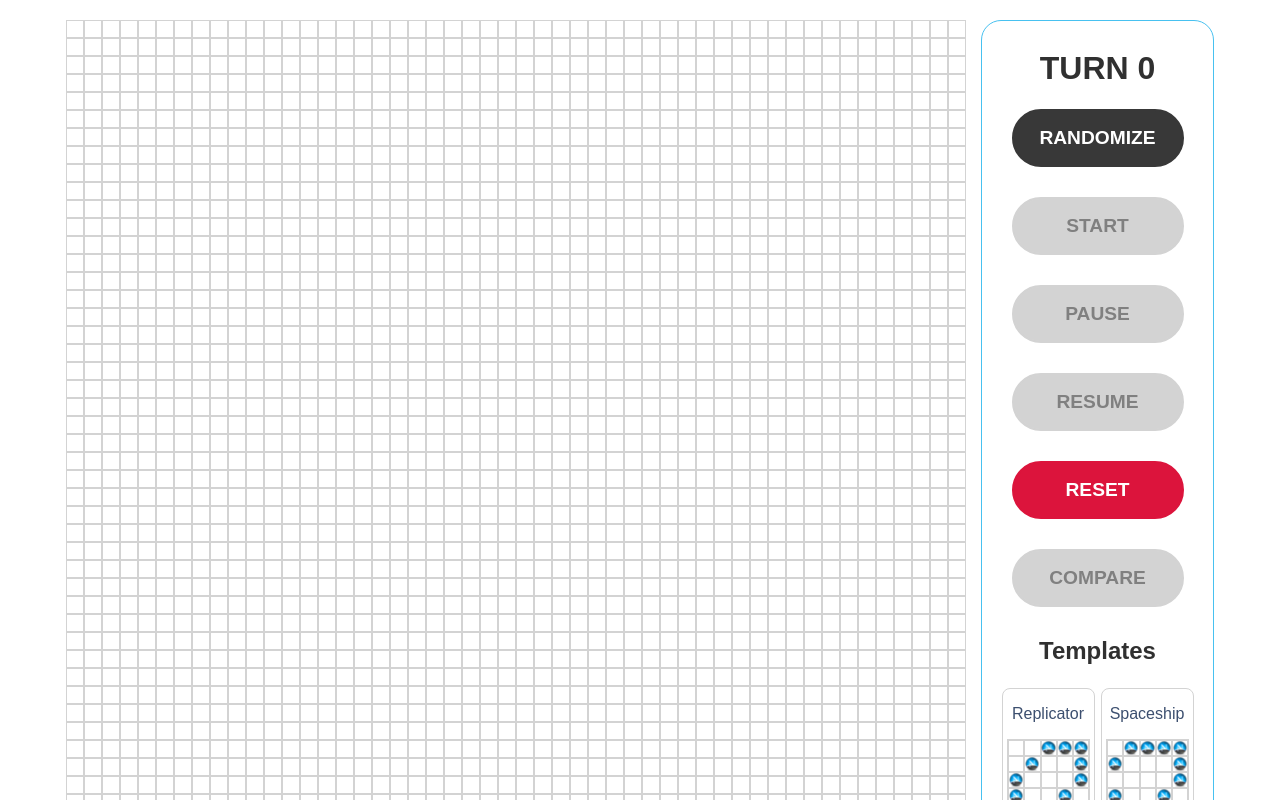
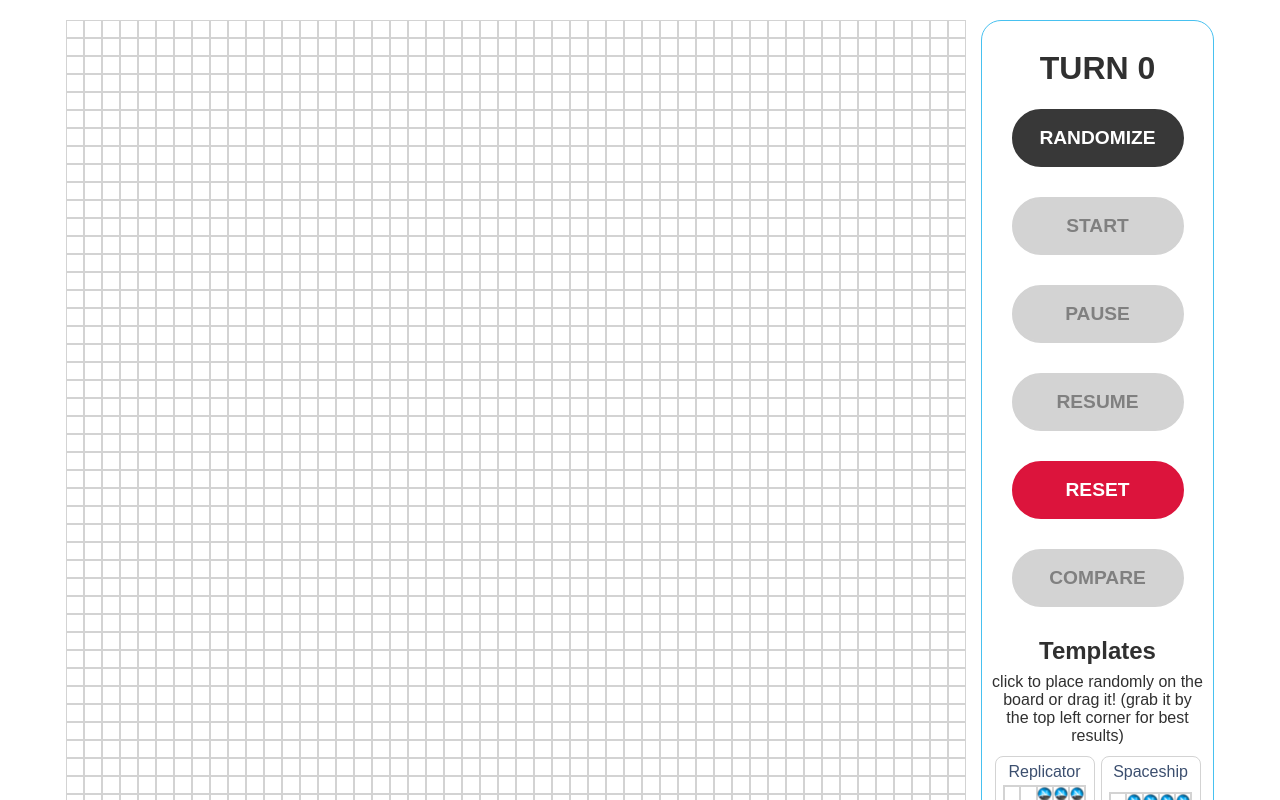
Before and after one commit to JimothyScript/the-best-game-in-the-world, a React (Create React App) app: page / in a window 1280 px wide. Shown: the top 800 px of the page. Built offline with nearby package versions, Linux system fonts and the light colour scheme.

Commit message:
Add template instructions

```diff
--- a/src/components/Menu/Menu.css
+++ b/src/components/Menu/Menu.css
@@ -1,5 +1,6 @@
-h2 {
-  margin-top: 0;
+.menu-box h2,
+.menu-box p {
+  margin: 0 0 8px 0;
 }
 .menu-box {
   text-align: center;
@@ -28,12 +29,18 @@ h2 {
   justify-content: center;
   flex-wrap: wrap;
 }
+.tips p {
+  margin: 6px 0 4px 0;
+}
 .tips div {
+  width: 100px;
   padding: 0 4px;
   margin: 3px;
   border: 1px solid #D3D3D3;
   border-radius: 8px;
   color: #3C4F6F;
+  display: grid;
+  justify-content: center;
 }
 .tips div:hover {
   background-color: #F0F8FF;
--- a/src/components/Menu/Menu.js
+++ b/src/components/Menu/Menu.js
@@ -40,6 +40,7 @@ const Menu = ({handleClick, generateTemplate, onDragStart, turnNumber, start, pa
         })
       }</div>
       <h2>Templates</h2>
+      <p>click to place randomly on the board or drag it! (grab it by the top left corner for best results)</p>
       <div className="tips">{
         examples.map((el, i) => {
           return(
```
